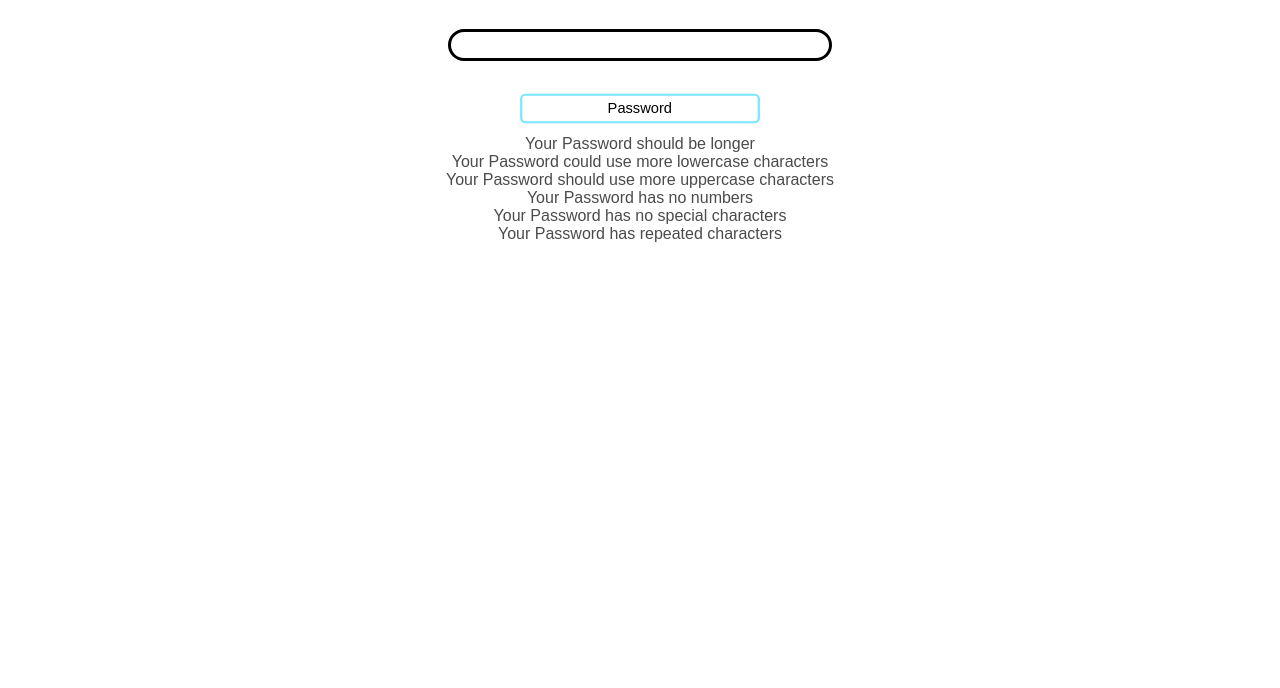
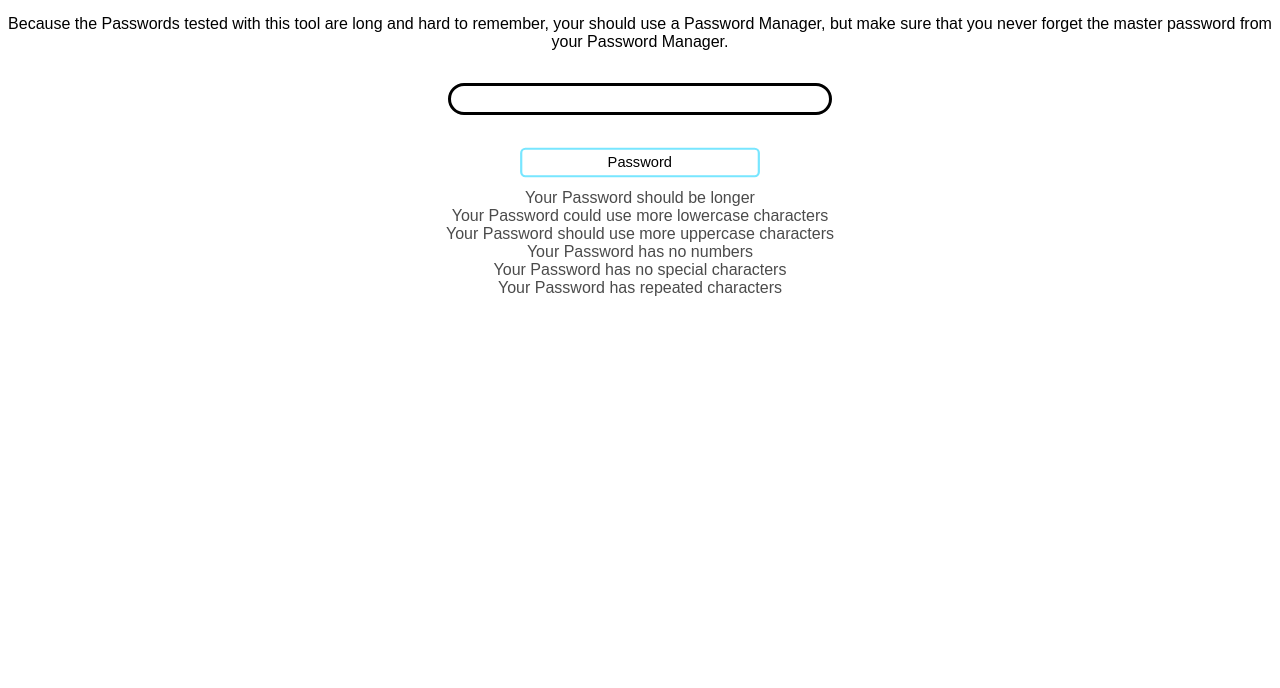
Before and after one commit to FirephoenixX02/Password-Strength-Checker, a plain HTML site: page index.html in a window 1280 px wide. Shown: the part 112-800 px from the top of the page. Drawn offline with Linux system fonts and the light colour scheme; files that its build step writes are made by us from their sources.

Commit message:
Added Info

```diff
--- a/index.html
+++ b/index.html
@@ -22,6 +22,12 @@
           With this Password Strength Tester you will be able to create extreme
           secure passwords.
         </p>
+        <br />
+        <p>
+          Because the Passwords tested with this tool are long and hard to
+          remember, your should use a Password Manager, but make sure that you
+          never forget the master password from your Password Manager.
+        </p>
       </div>
     </div>
     <div class="strength-meter" id="strength-meter"></div>
```
